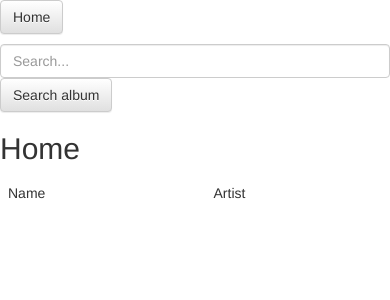
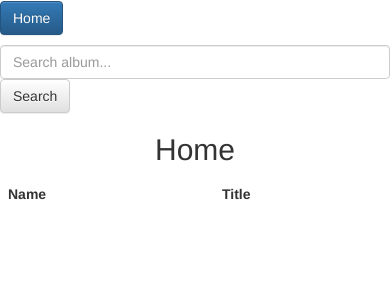
Before and after one commit to JacquesJacquesJacques/musicloud, a Django app: page /disks/home/ in a window 390 px wide. Shown: the top 300 px of the page. Run offline with Django 3.2, Linux system fonts and the light colour scheme; data that the repository does not hold is empty; some libraries are stand-ins or nearby versions.

Commit message:
Final commit, end of project

```diff
--- a/disks/templates/disks/album_tab.html
+++ b/disks/templates/disks/album_tab.html
@@ -8,8 +8,8 @@
     <table class="table table-stripped">
     <thead>
         <tr>
-            <td>Name</td>
-            <td>Artist</td>
+            <td><strong>Name</strong></td>
+            <td><strong>Title</strong></td>
         </tr>
     </thead>
     <tbody>
--- a/disks/templates/disks/search_form.html
+++ b/disks/templates/disks/search_form.html
@@ -7,8 +7,8 @@
 <body>
 
     <form class="form-inline" action="{%  url 'search' %}" method="get" >
-        <input id="searchForm" class="form-control" name="query" placeholder="Search...">
-        <button type="submit" class="btn btn-default">Search album</button>
+        <input id="searchForm" class="form-control" name="query" placeholder="Search album...">
+        <button type="submit" class="btn btn-default">Search</button>
     </form>
 
 </body>
--- a/templates/base.html
+++ b/templates/base.html
@@ -12,18 +12,21 @@
     <script src="https://maxcdn.bootstrapcdn.com/bootstrap/3.3.7/js/bootstrap.min.js" integrity="sha384-Tc5IQib027qvyjSMfHjOMaLkfuWVxZxUPnCJA7l2mCWNIpG9mGCD8wGNIcPD7Txa" crossorigin="anonymous"></script><title> {% block title %}Musicloud {% endblock %}</title>
 </head>
 <body>
+    <div class="row">
+        <div class="col-md-12 col-md-offset-4"></div>
+    </div>
     <nav>
         {% block nav %}
             <div class="row">
-                <div class="col-md-4"><p><a class="btn btn-default" href="{% url 'home' %} ">Home</a> </p></div>
-                <div class="col-md-4 col-md-offset-4">{% block search %}{% endblock %}</div>
+                <div class="col-md-4 col-md-offset-1"><p><a class="btn btn-primary" href="{% url 'home' %} ">Home</a> </p></div>
+                <div class="col-md-3 col-md-offset-4">{% block search %}{% endblock %}</div>
             </div>
         {% endblock %}
 
     </nav>
     <section id="content">
 
-        <h2>{% block top %}{% endblock %}</h2>
+        <h2 class="text-center">{% block top %}{% endblock %}</h2>
 
         {% block content %}{% endblock %}
 
```
Also changed, not shown: disks/templates/disks/album.html (+5 -5 lines).
